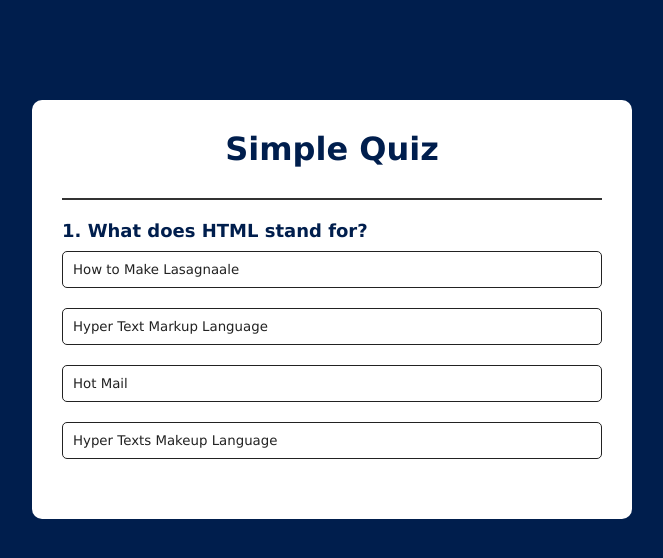
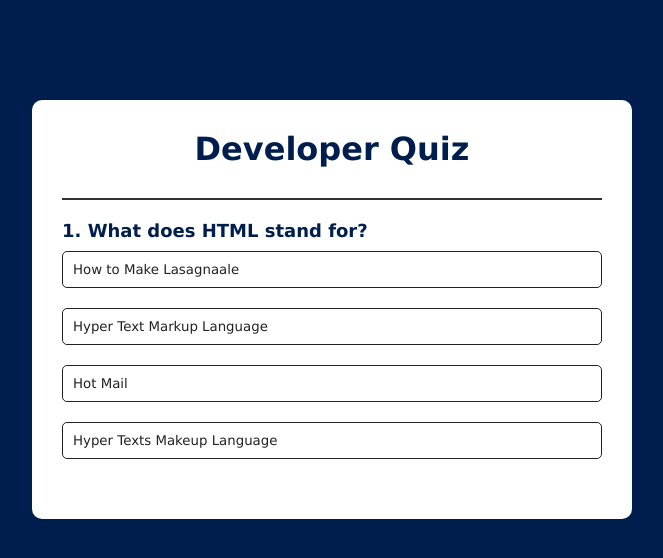
Before and after one commit to Talhaaly/Quiz-App, a plain HTML site: page index.html in a window 1280 px wide. Shown: the whole page, without its empty margins (308-971 px from the left). Drawn offline with Linux system fonts and the light colour scheme.

Commit message:
change heading

```diff
--- a/index.html
+++ b/index.html
@@ -11,7 +11,7 @@
 
 
 <div class="app">
-    <h1>Simple Quiz</h1>
+    <h1>Developer Quiz</h1>
     <div class="quiz">
         <h2 id="question">Question Goes Here !</h2>
         <div id="answer-buttons">
```
